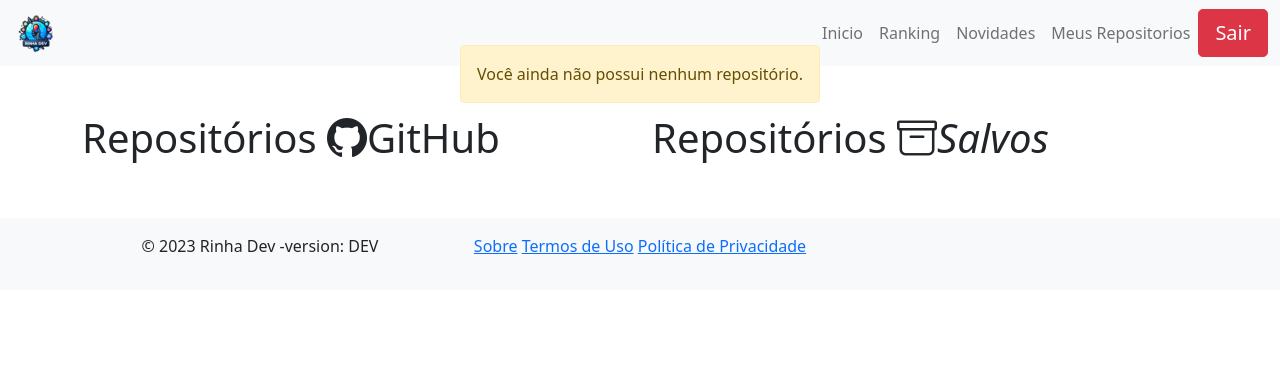
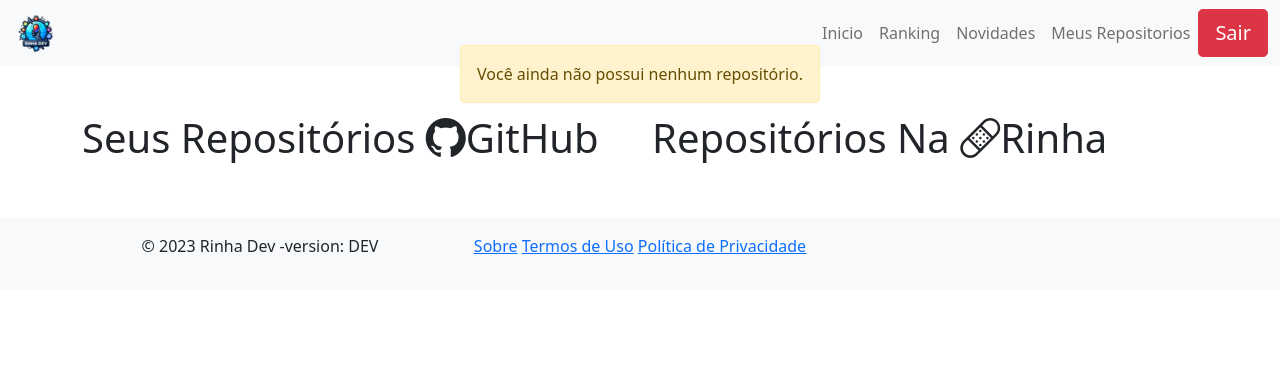
Before and after one commit to mabeldev/Rinha-Dev, a Django app: page /repositories in a window 1280 px wide. Shown: the top 366 px of the page. Run offline with Django 5.2, Linux system fonts and the light colour scheme; the visitor is signed in with stand-in values (Sample User, id 1); data that the repository does not hold is empty.

Commit message:
fix description html

```diff
--- a/templates/repositorios/index.html
+++ b/templates/repositorios/index.html
@@ -5,7 +5,7 @@
     <div class="row">
         <div class="col-lg-6">
             <h1>Bem-vindo ao Rinha Dev</h1>
-            <p>Descrição do projeto...</p>
+            <p>Atualmente, o projeto visa promover uma competição amigável entre os desenvolvedores cadastrados na plataforma. Os participantes podem fazer login através do GitHub, cadastrar seus repositórios públicos e serão pontuados com base neles, gerando um ranking dos participantes.</p>
             {% if user.is_authenticated %}
             <a class="btn btn-success btn-lg" href="{% url 'repositories' %}" role="button">Meus Repositorios</a>
             {% else %}
--- a/templates/repositorios/repositorios.html
+++ b/templates/repositorios/repositorios.html
@@ -3,7 +3,7 @@
 <main class="container mt-5">
     <div class="row">
         <div class="col-lg-6">
-            <h1 class="display-20">Repositórios <i class="bi bi-github"></i>GitHub</h1>
+            <h1 class="display-20">Seus Repositórios <i class="bi bi-github"></i>GitHub</h1>
             {% for repo in git_repos %}
             <div class="card mb-3">
                 <div class="card-body">
@@ -35,7 +35,7 @@
             {% include 'shared/pagination.html' with page_data=git_repos page_name='git_page' %}
         </div>
         <div class="col-lg-6">
-            <h1 class="display-20">Repositórios <i class="bi bi-archive">Salvos</i> </h1>
+            <h1 class="display-20">Repositórios Na <i class="bi bi-bandaid"></i>Rinha</h1>
             {% for repo in db_repos %}
             <div class="card mb-3">
                 <div class="card-body">
```
